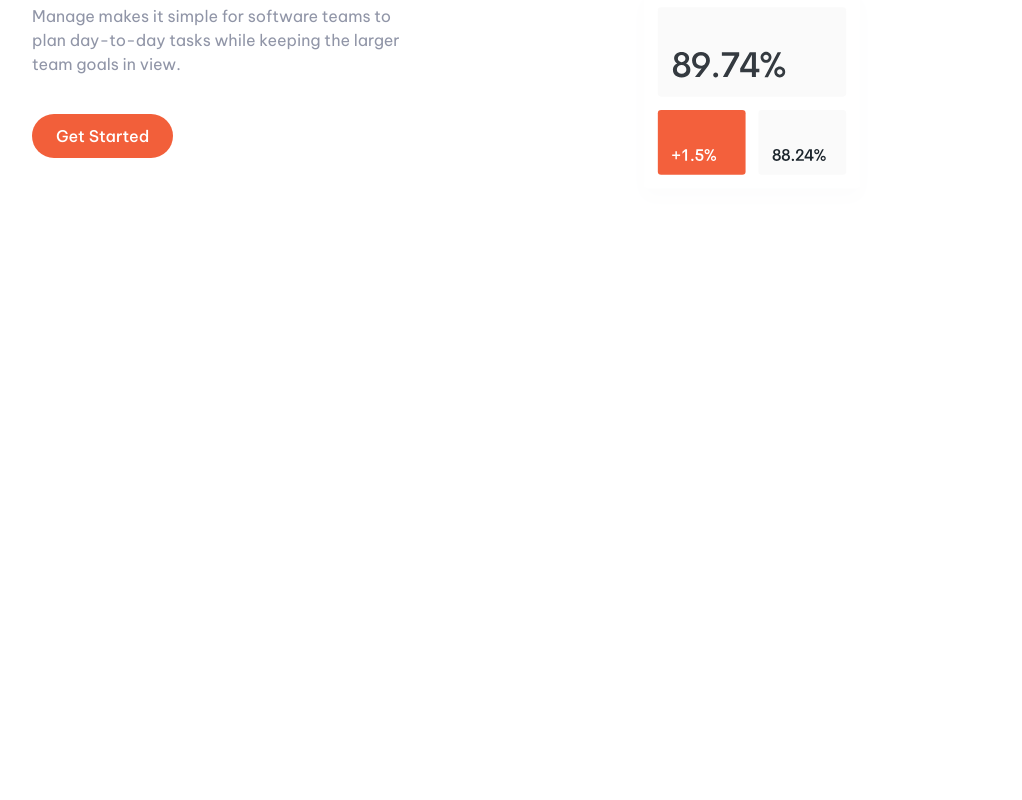
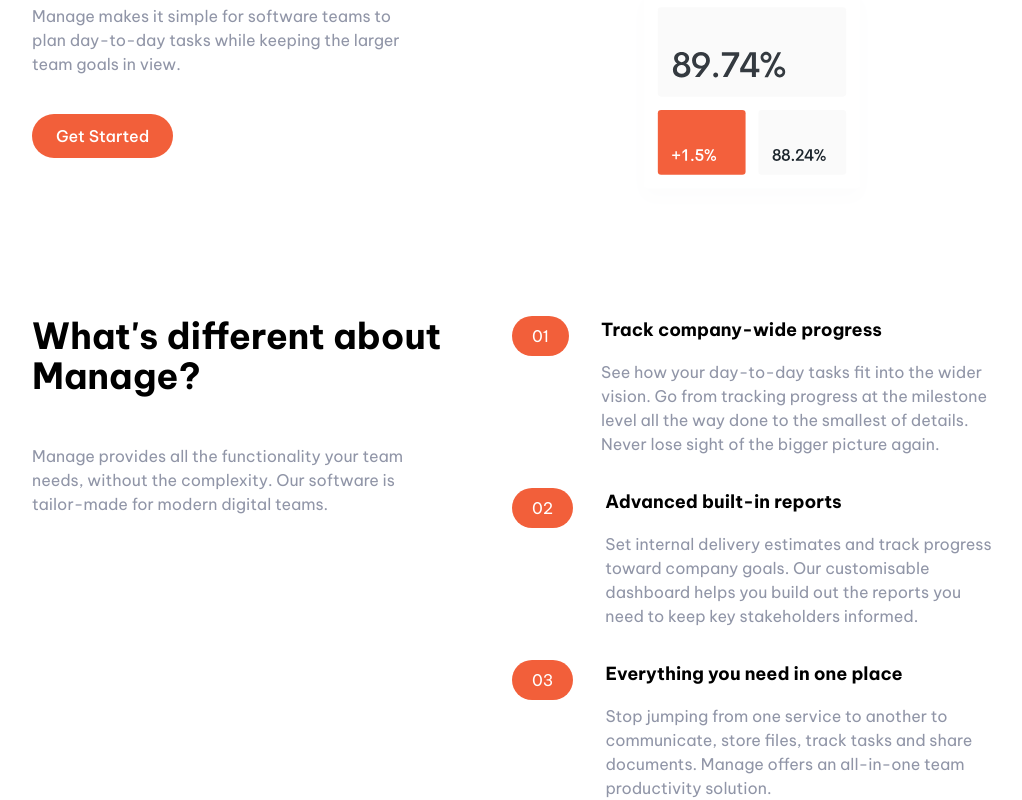
Before and after one commit to MarziaJalili/i-need-it, a React (Vite) app: page / in a window 1280 px wide. Shown: the part 420-1220 px from the top of the page, without its empty margins (128-1150 px from the left). Before the commit the page ends 800 px from the top, so only its background shows below. Built offline with nearby package versions, Linux system fonts and the light colour scheme.

Commit message:
added the features

```diff
--- a/src/App.jsx
+++ b/src/App.jsx
@@ -1,5 +1,6 @@
 import Header from "./components/header/Header";
 import Hero from "./components/Hero";
+import Features from "./components/features/Features";
 
 import { useState } from "react";
 const App = () => {
@@ -9,6 +10,7 @@ const App = () => {
     <main className="font-be-vietnam-pro">
       <Header darkMood={darkMood} setDarkMood={setDarkMood} />
       <Hero />
+      <Features />
     </main>
   );
 };
--- /dev/null
+++ b/src/components/features/Features.jsx
@@ -0,0 +1,27 @@
+import NumberedList from "./NumberedList";
+
+const Features = () => {
+  return (
+    <section
+      id="features"
+      className="container flex flex-col px-6 mx-auto mt-10 space-y-12 md:space-y-0 md:flex-row xl:px-40"
+    >
+      {/* What's different */}
+      <div className="container flex flex-col place-items-center space-y-12  md:w-1/2 md:place-items-start">
+        <h2 className="max-w-md text-4xl font-bold text-center md:text-left">
+          What's different about Manage?
+        </h2>
+
+        <p className="max-w-sm text-center md:text-left text-Dark-Grayish-Blue">
+          Manage provides all the functionality your team needs, without the
+          complexity. Our software is tailor-made for modern digital teams.
+        </p>
+      </div>
+
+      {/* Numbered List */}
+      <NumberedList />
+    </section>
+  );
+};
+
+export default Features;
--- /dev/null
+++ b/src/components/features/NumberedList.jsx
@@ -0,0 +1,52 @@
+const NumberedList = () => {
+  // data
+  const featuresDate = [
+    {
+      heading: "Track company-wide progress",
+      paragraph:
+        "See how your day-to-day tasks fit into the wider vision. Go from tracking progress at the milestone level all the way done to the smallest of details. Never lose sight of the bigger picture again.",
+    },
+    {
+      heading: "Advanced built-in reports",
+      paragraph:
+        "Set internal delivery estimates and track progress toward company goals. Our customisable dashboard helps you build out the reports you need to keep key stakeholders informed.",
+    },
+    {
+      heading: "Everything you need in one place",
+      paragraph:
+        "Stop jumping from one service to another to communicate, store files, track tasks and share documents. Manage offers an all-in-one team productivity solution.",
+    },
+  ];
+
+  // crating an array of the features
+  const features = featuresDate.map((feature, index) => {
+    return (
+      <li
+        key={feature.heading}
+        className="flex flex-col space-y-3 md:space-y-0 md:place-items-start md:space-x-6 md:flex-row"
+      >
+        <div className="heading-container rounded-l-full bg-Very-Pale-Red md:bg-transparent flex items-center space-x-2">
+          <span className="dark-btn px-5 py-2 text-white rounded-full md:py-l bg-Bright-Red">{`0${
+            index + 1
+          }`}</span>
+          <h3 className="text-base font-bold md:mb-4 md:hidden">
+            {feature.heading}
+          </h3>
+        </div>
+        <div>
+          <h3 className="hidden mb-4 text-lg font-bold md:block">
+            {feature.heading}
+          </h3>
+          <p className="text-Dark-Grayish-Blue">{feature.paragraph}</p>
+        </div>
+      </li>
+    );
+  });
+
+  // rendering the elements
+  return (
+    <ul className="features flex flex-col space-y-8 md:w-1/2">{features}</ul>
+  );
+};
+
+export default NumberedList;
```
